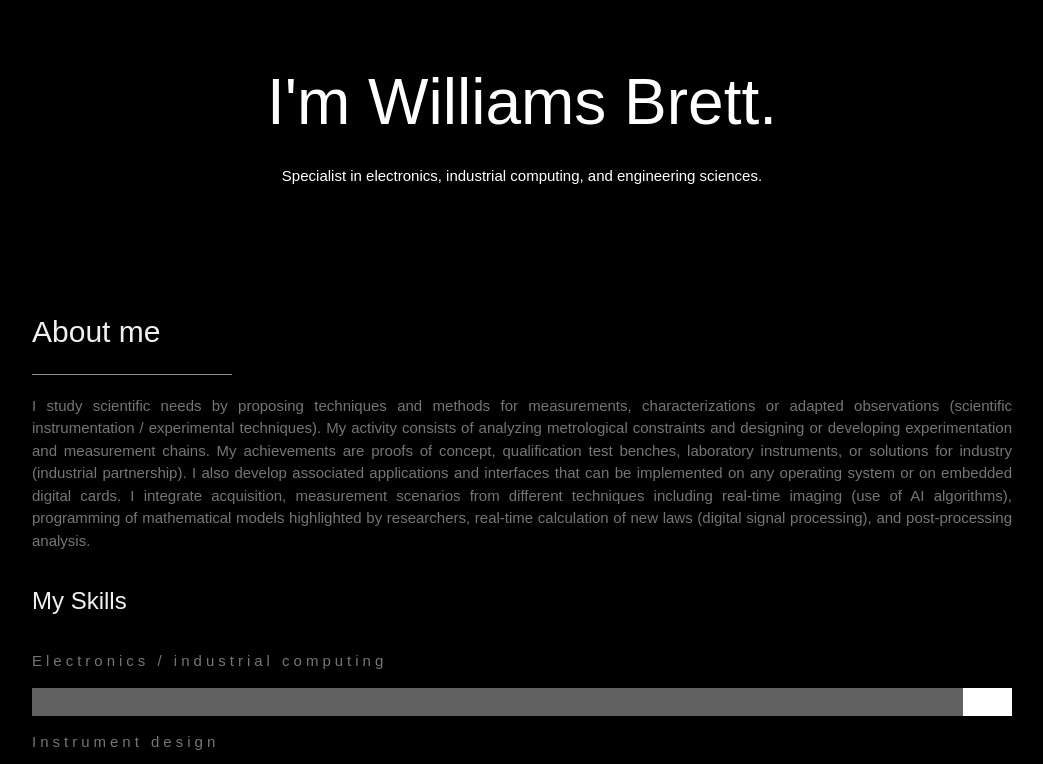
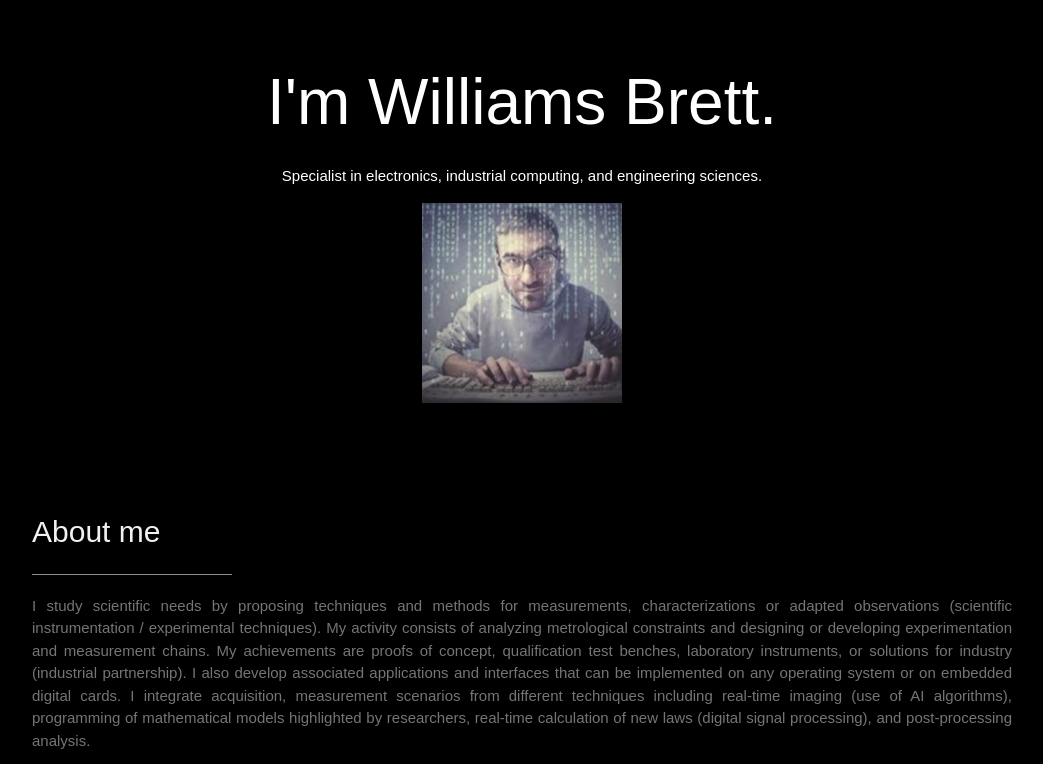
Before and after one commit to williams040315/wb-site, a plain HTML site: page index.html in a window 1280 px wide. Shown: the top 764 px of the page, without its empty margins (178-1221 px from the left). Drawn offline with Linux system fonts and the light colour scheme.

Commit message:
Update index.html

```diff
--- a/index.html
+++ b/index.html
@@ -24,7 +24,7 @@ body, h1,h2,h3,h4,h5,h6 {font-family: "Montserrat", sans-serif}
   <header class="w3-container w3-padding-32 w3-center w3-black" id="home">
     <h1 class="w3-jumbo"><span class="w3-hide-small">I'm</span> Williams Brett.</h1>
     <p>Specialist in electronics, industrial computing, and engineering sciences.</p>
-    <!--<img src="./W3.CSS Template9_files/man_smoke.jpg" alt="boy" class="w3-image" width="992" height="1108"> -->
+    <img src="avatar.jpg" alt="Williams Brett" class="w3-image">
   </header>
 
   <!-- About Section -->
```
